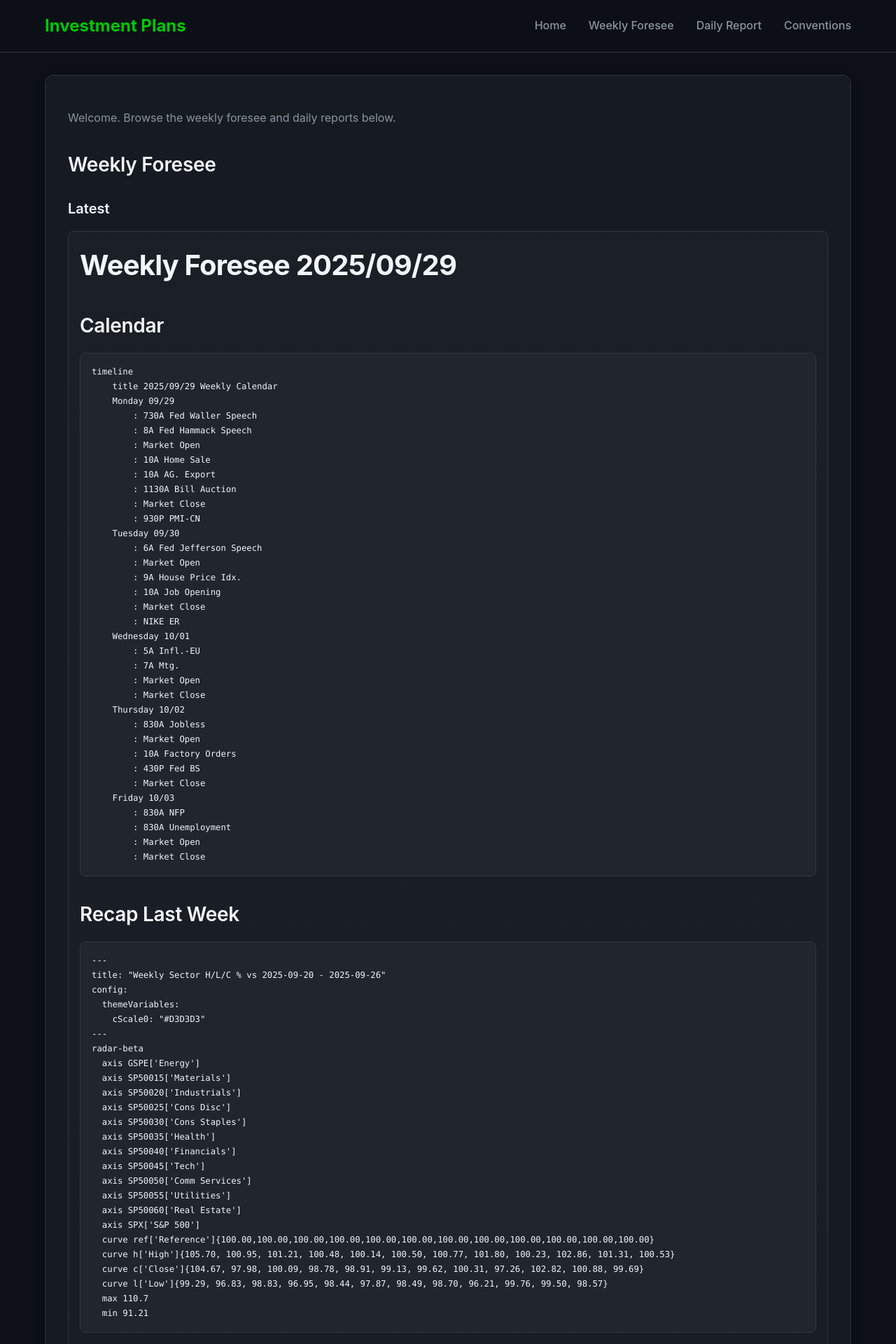
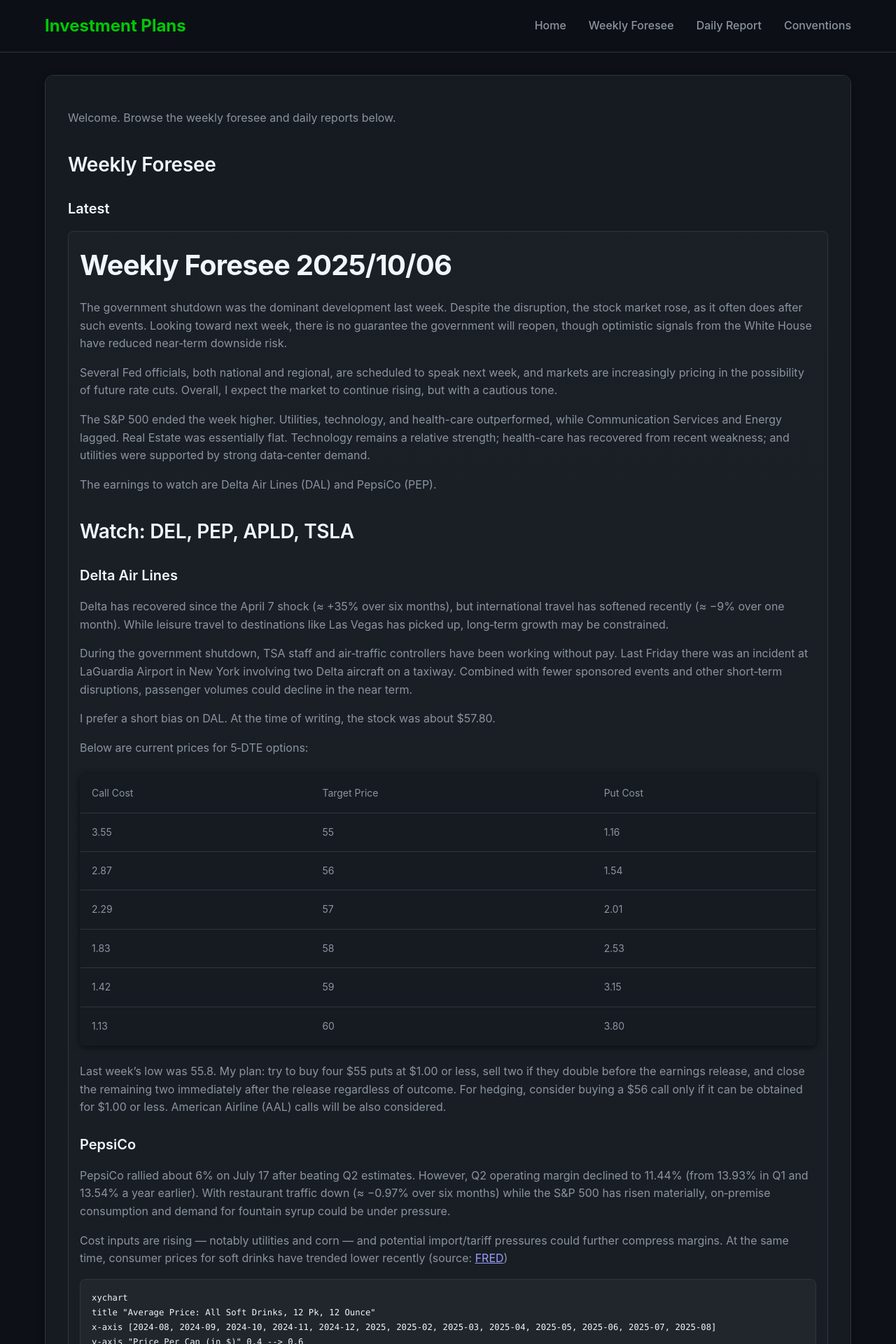
Before and after one commit to ziangziangziang/InvestmentWeeklyReport, a Jekyll site: the page built from index.md, in a window 1280 px wide. Shown: the top 1920 px of the page at 70% size. Built offline with Jekyll 4.4.1, drawn with Linux system fonts in a browser that asks for light colours; a script that is not in the unit is left out; some of the changed text lies outside the part shown.

Commit message:
add: weekly forsee

````diff
--- a/_layouts/default.html
+++ b/_layouts/default.html
@@ -278,6 +278,12 @@
         margin: 2rem 0;
         text-align: center;
         box-shadow: var(--shadow);
+      }
+
+      /* Ensure mermaid/SVG labels are not rendered italic by default; makes
+         diagram labels more readable on phones and small screens. */
+      svg text, svg tspan, .mermaid text, .mermaid tspan, .mermaid .label, .mermaid .nodeLabel {
+        font-style: normal !important;
       }
 
       /* List styling */
--- a/foresee/20250929.md
+++ b/foresee/20250929.md
@@ -46,7 +46,12 @@
 title: "Weekly Sector H/L/C % vs 2025-09-20 - 2025-09-26"
 config:
   themeVariables:
-    cScale0: "#D3D3D3"
+    cScale0: "#03E3EE"
+    radar:
+      curveOpacity: 0
+      graticuleOpacity: 0
+      graticuleStrokeWidth: 0.3
+      axisStrokeWidth: 0.3
 ---
 radar-beta
   axis GSPE['Energy']
@@ -73,12 +78,13 @@
 ## Federal Governors and their speech
 
 The Fed we normally refer to is the "Federal Reserve System", which oversees the 12 Federal Reserve Banks.
-| District Number | Letter | Federal Reserve Bank | Branches                                                                                   | Website                          | President           |
-|-----------------|--------|----------------------|--------------------------------------------------------------------------------------------|----------------------------------|---------------------|
-| 1               | A      | Boston               |                                                                                            | https://www.bostonfed.org        | Susan M. Collins    |
-| 2               | B      | New York City        |                                                                                            | http://www.newyorkfed.org        | John C. Williams    |
-| 3               | C      | Philadelphia         |                                                                                            | http://www.philadelphiafed.org   | Patrick T. Harker   |
-| 4               | D      | Cleveland            | Cincinnati, Ohio;Pittsburgh, Pennsylvania                                               | http://www.clevelandfed.org      | Beth M. Hammack     |
+
+| District Number | Letter | Federal Reserve Bank | Branches | Website | President|
+|----------------|--------| ---------------------|----------|---------|----------|
+| 1               | A  | Boston               |         | https://www.bostonfed.org        | Susan M. Collins    |
+| 2               | B      | New York City        |     | http://www.newyorkfed.org        | John C. Williams    |
+| 3               | C      | Philadelphia         |   | http://www.philadelphiafed.org   | Patrick T. Harker   |
+| 4               | D      | Cleveland | Cincinnati, Ohio;Pittsburgh, Pennsylvania      | http://www.clevelandfed.org      | Beth M. Hammack   |
 | 5               | E      | Richmond             | Baltimore, Maryland;Charlotte, North Carolina                                           | http://www.richmondfed.org       | Thomas Barkin       |
 | 6               | F      | Atlanta              | Birmingham, Alabama;Jacksonville, Florida;Miami, Florida;Nashville, Tennessee;New Orleans, Louisiana | http://www.atlantafed.org/       | Raphael Bostic      |
 | 7               | G      | Chicago              | Detroit, Michigan                                                                          | http://www.chicagofed.org        | Austan Goolsbee     |
--- /dev/null
+++ b/foresee/20251006.md
@@ -0,0 +1,154 @@
+# Weekly Foresee 2025/10/06
+
+The government shutdown was the dominant development last week. Despite the disruption, the stock market rose, as it often does after such events. Looking toward next week, there is no guarantee the government will reopen, though optimistic signals from the White House have reduced near‑term downside risk.
+
+Several Fed officials, both national and regional, are scheduled to speak next week, and markets are increasingly pricing in the possibility of future rate cuts. Overall, I expect the market to continue rising, but with a cautious tone.
+
+The S&P 500 ended the week higher. Utilities, technology, and health-care outperformed, while Communication Services and Energy lagged. Real Estate was essentially flat. Technology remains a relative strength; health-care has recovered from recent weakness; and utilities were supported by strong data‑center demand.
+
+The earnings to watch are Delta Air Lines (DAL) and PepsiCo (PEP).
+
+## Watch: DEL, PEP, APLD, TSLA
+### Delta Air Lines
+Delta has recovered since the April 7 shock (≈ +35% over six months), but international travel has softened recently (≈ −9% over one month). While leisure travel to destinations like Las Vegas has picked up, long‑term growth may be constrained.
+
+During the government shutdown, TSA staff and air‑traffic controllers have been working without pay. Last Friday there was an incident at LaGuardia Airport in New York involving two Delta aircraft on a taxiway. Combined with fewer sponsored events and other short‑term disruptions, passenger volumes could decline in the near term.
+
+I prefer a short bias on DAL. At the time of writing, the stock was about $57.80.
+
+Below are current prices for 5‑DTE options:
+
+| Call Cost | Target Price | Put Cost |
+| 3.55      | 55           | 1.16     |
+| 2.87      | 56           | 1.54     |
+| 2.29      | 57           | 2.01     |
+| 1.83      | 58           | 2.53     |
+| 1.42      | 59           | 3.15     |
+| 1.13      | 60           | 3.80     |
+
+Last week's low was 55.8. My plan: try to buy four $55 puts at $1.00 or less, sell two if they double before the earnings release, and close the remaining two immediately after the release regardless of outcome. For hedging, consider buying a $56 call only if it can be obtained for $1.00 or less. American Airline (AAL) calls will be also considered.
+
+
+### PepsiCo
+PepsiCo rallied about 6% on July 17 after beating Q2 estimates. However, Q2 operating margin declined to 11.44% (from 13.93% in Q1 and 13.54% a year earlier). With restaurant traffic down (≈ −0.97% over six months) while the S&P 500 has risen materially, on‑premise consumption and demand for fountain syrup could be under pressure.
+
+Cost inputs are rising — notably utilities and corn — and potential import/tariff pressures could further compress margins. At the same time, consumer prices for soft drinks have trended lower recently (source: [FRED](https://fred.stlouisfed.org/series/APU0000FN1102))
+
+``` mermaid
+xychart
+title "Average Price: All Soft Drinks, 12 Pk, 12 Ounce"
+x-axis [2024-08, 2024-09, 2024-10, 2024-11, 2024-12, 2025, 2025-02, 2025-03, 2025-04, 2025-05, 2025-06, 2025-07, 2025-08]
+y-axis "Price Per Can (in $)" 0.4 --> 0.6
+bar [0.583, 0.576, 0.567, 0.551, 0.541, 0.582, 0.572, 0.583, 0.581, 0.558, 0.579, 0.565, 0.567]
+```
+
+A put looks attractive — PepsiCo is trading near $142.
+
+| Call Cost | Target Price | Put Cost |
+| 13.8 | 130 | 0.39 |
+| 12.45 | 131| 0.45 |
+| 10.7 | 132 | 0.53 |
+| 9.85 | 133 | 0.62 |
+| 8.5 | 134 | 0.82 |
+| 8.05 | 135 | 0.90 |
+| 7.25 | 136 | 1.08 |
+| 6.45 | 137 | 1.29 |
+| 5.7 | 138 | 1.56 |
+| 5 | 139 | 1.86 |
+| 4.4 | 140 | 2.26 |
+| 3.8 | 141 | 2.85 |
+| 3.25 | 142 | 3.15 |
+
+Buying two $133 puts near $0.50 would be a reasonable trade; no hedge is planned for this position.
+
+### Applied Digital Corporation
+
+The company surged last Thursday after announcing a lease agreement with a data‑center/AI infrastructure partner. This rally appears driven more by speculative interest in AI and data‑center demand than by an earnings catalyst, so the setup is short‑term and momentum‑driven.
+
+Plan: size conservatively and use strict stops. Target a small call position — for example, 2 contracts of the $30 call if it can be bought near $0.70 — with selling first one at 100% as cost securing, second one can fly free.
+
+| Call Cost | Target Price | Put Cost |
+| 1.5 | 30 | 5.35 |
+| 3.35 | 25 | 1.87 |
+
+### Tesla
+Tesla has been in a downtrend since Oct 1. The uplift from tax‑credit driven demand appears largely priced in, and the stock weakened late last week. TSLA is highly time‑sensitive and volatile; position sizing and disciplined exits matter.
+
+Last week I took a $200 loss on a TSLA put that would have been a ~ $300 gain had I followed my plan—avoid holding out for more and stick to pre‑defined exits. TSLA trades near $429 at the time of writing.
+
+Example option quotes:
+
+| Call Cost | Target Price | Put Cost |
+| 25.00     | 410          | 5.10     |
+| 21.80     | 415          | 6.45     |
+| 3.85      | 460          | 33.75    |
+
+Plan: target a $410 put around $3.00 and consider a $460 call near $1.00 as a hedge only if sizing and price are favorable. Trade with strict risk limits—this is a fast, pump‑and‑dump–like setup.
+
+## Calendar
+
+```mermaid
+timeline
+    title 2025/10/06 Weekly Calendar
+    Monday 10/06
+        : Market Open
+        : 1130A Bill Auction
+        : Market Close
+    Tuesday 10/07
+        : Market Open
+        : 10A Fed Bostic Speech
+        : 1005A Fed Bowman Speech
+        : 1030A Fed Miran Speech
+        : 11A C. Infl. Exc.
+        : 3P C. Cr. Chg.
+        : Market Close
+    Wednesday 10/08
+        : 7A Mtg.
+        : Market Open
+        : 920A Fed Musalem Speech
+        : 930A Fed Barr Speech
+        : ☆3P FOMC Minutes
+        : Market Close
+    Thursday 10/09
+        : DAL ER
+        : PEP ER
+        : 830A Jobless
+        : ☆835A Fed Powell Speech
+        : Market Open
+        : 10A Wholesale Inv.
+        : Market Close
+        : APLD ER
+        : LEVI ER
+    Friday 10/10
+        : Market Open
+        : 10A Michigan C. Infl.
+        : Market Close
+```
+
+```mermaid
+---
+title: "Weekly Sector H/L/C % vs 2025-09-28 - 2025-10-03"
+config:
+  themeVariables:
+    cScale0: "#D3D3D3"
+---
+radar-beta
+  axis GSPE['Energy']
+  axis SP50015['Materials']
+  axis SP50020['Industrials']
+  axis SP50025['Cons Disc']
+  axis SP50030['Cons Staples']
+  axis SP50035['Health']
+  axis SP50040['Financials']
+  axis SP50045['Tech']
+  axis SP50050['Comm Services']
+  axis SP50055['Utilities']
+  axis SP50060['Real Estate']
+  axis SPX['S&P 500']
+  curve ref['Reference']{100.00,100.00,100.00,100.00,100.00,100.00,100.00,100.00,100.00,100.00,100.00,100.00}
+  curve l['Low']{95.95, 99.45, 99.97, 98.67, 99.39, 99.43, 98.51, 100.25, 97.41, 99.26, 99.34, 99.96}
+  curve c['Close']{96.65, 101.06, 101.17, 99.19, 99.57, 106.82, 99.74, 102.25, 97.90, 102.39, 100.21, 101.09}
+  curve h['High']{99.36, 101.51, 101.83, 101.14, 100.60, 107.81, 100.69, 103.17, 101.05, 103.33, 100.98, 101.61}
+  max 112.81
+  min 90.95
+  ```
````
Also changed, not shown: report/20250926.md (+1 -1 lines).
